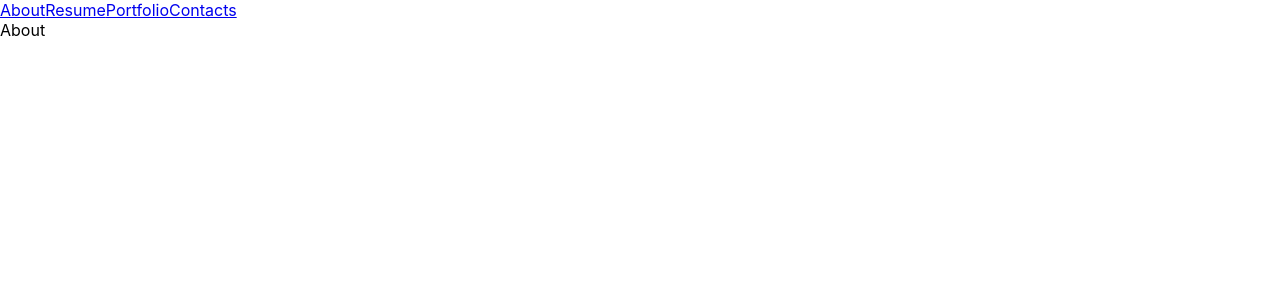
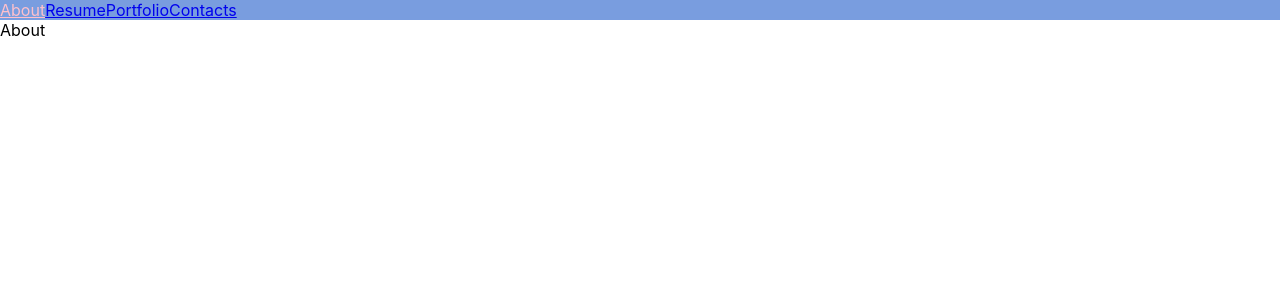
Before and after one commit to kriistenn/resume, a React (Create React App) app: page / in a window 1280 px wide. Shown: the top 300 px of the page. Built offline with nearby package versions, Linux system fonts and the light colour scheme.

Commit message:
nav-nostyles 1.26AM

```diff
--- a/src/components/About.js
+++ b/src/components/About/index.js
@@ -1,5 +1,6 @@
 import React from 'react';
-import Nav from './Nav'
+import Nav from '../Nav'
+import style from './about.module.css'
 
 function About() {
     return (
--- a/src/components/Contacts.js
+++ b/src/components/Contacts/index.js
@@ -1,5 +1,6 @@
 import React from 'react';
-import Nav from './Nav'
+import Nav from '../Nav'
+import style from './contacts.module.css'
 
 function Contacts() {
     return (
--- a/src/components/Nav.js
+++ /dev/null
@@ -1,18 +0,0 @@
-import React from 'react'
-import { NavLink } from 'react-router-dom'
-
-
-
-
-function Nav() {
-    return (
-        <div>
-            <NavLink to="/">About</NavLink>
-            <NavLink to="/resume">Resume</NavLink>
-            <NavLink to="/portfolio">Portfolio</NavLink>
-            <NavLink to="/contacts">Contacts</NavLink>
-        </div>
-    )
-}
-
-export default Nav
--- /dev/null
+++ b/src/components/Nav/index.js
@@ -0,0 +1,19 @@
+import React from 'react'
+import { NavLink } from 'react-router-dom'
+import style from './nav.module.css'
+
+
+
+function Nav() {
+    console.log('style', style)
+    return (
+        <div className={style['bg-blue']}>
+            <NavLink activeClassName={style.activeLink} exact to="/">About</NavLink>
+            <NavLink activeClassName={style.activeLink} to="/resume">Resume</NavLink>
+            <NavLink activeClassName={style.activeLink} to="/portfolio">Portfolio</NavLink>
+            <NavLink activeClassName={style.activeLink} to="/contacts">Contacts</NavLink>
+        </div>
+    )
+}
+
+export default Nav
--- /dev/null
+++ b/src/components/Nav/nav.module.css
@@ -0,0 +1,7 @@
+.bg-blue {
+    background-color: #799ddf;
+}
+
+.activeLink {
+    color: pink;
+}
--- a/src/components/Portfolio.js
+++ b/src/components/Portfolio/index.js
@@ -1,5 +1,6 @@
 import React from 'react';
-import Nav from './Nav'
+import Nav from '../Nav'
+import style from './portfolio.module.css'
 
 function Portfolio() {
     return (
--- a/src/components/Resume.js
+++ b/src/components/Resume/index.js
@@ -1,5 +1,6 @@
 import React from 'react';
-import Nav from './Nav'
+import Nav from '../Nav'
+import style from './resume.module.css'
 
 function Resume() {
     return (
```
Also changed, not shown: src/components/About/about.module.css (added), src/components/Contacts/contacts.module.css (added), src/components/Portfolio/portfolio.module.css (added), src/components/Resume/resume.module.css (added).
